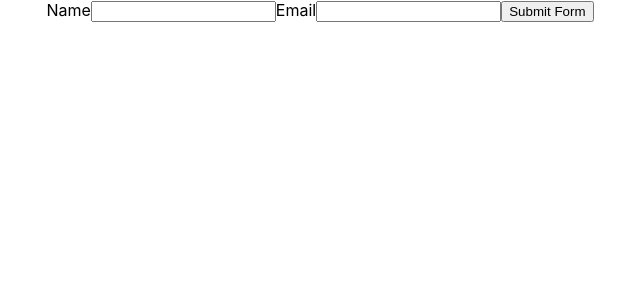
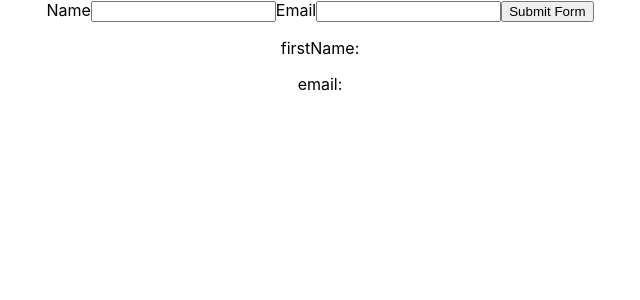
Before and after one commit to faviolla/reactjs, a React (Create React App) app: page / in a window 1280 px wide. Shown: the top 300 px of the page, without its empty margins (320-960 px from the left). Built offline with nearby package versions, Linux system fonts and the light colour scheme.

Commit message:
Controlled forms.

```diff
--- a/src/App.js
+++ b/src/App.js
@@ -1,6 +1,7 @@
 import { useRef, useState } from "react";
 import PersonList from "./components/PersonList/PersonList";
-import UncontrolledForm from "./components/UncontrolledForms/UncontrolledForm";
+// import UncontrolledForm from "./components/UncontrolledForms/UncontrolledForm";
+import ControlledForms from "./components/ControlledForms/ControlledForms";
 import "./App.css";
 
 function App() {
@@ -19,7 +20,8 @@ function App() {
         <button onClick={handleFocus}>Focus me</button> */}
       {/* <PersonList /> */}
       {/* </header> */}
-      <UncontrolledForm />
+      {/* <UncontrolledForm /> */}
+      <ControlledForms />
     </div>
   );
 }
--- /dev/null
+++ b/src/components/ControlledForms/ControlledForms.js
@@ -0,0 +1,38 @@
+import { useRef, useState } from "react";
+
+const ControlledForms = () => {
+  const [name, setName] = useState("");
+  const [email, setEmail] = useState("");
+
+  const handleSubmit = (event) => {
+    event.preventDefault();
+  };
+
+  const handleNameChange = (event) => {
+    const name = event.target.value;
+    setName(name);
+  };
+
+  const handleEmailChange = (event) => {
+    const email = event.target.value;
+    setEmail(email);
+  };
+
+  return (
+    <>
+      <form onSubmit={handleSubmit}>
+        <label htmlFor="firstName">Name</label>
+        <input onChange={handleNameChange} type="text" name="firstName" id="firstName" />
+        <label htmlFor="email">Email</label>
+        <input onChange={handleEmailChange} type="email" name="email" id="email" />
+        <button type="submit">Submit Form</button>
+      </form>
+      <div>
+        <p>firstName: {name}</p>
+        <p>email: {email}</p>
+      </div>
+    </>
+  );
+};
+
+export default ControlledForms;
```
